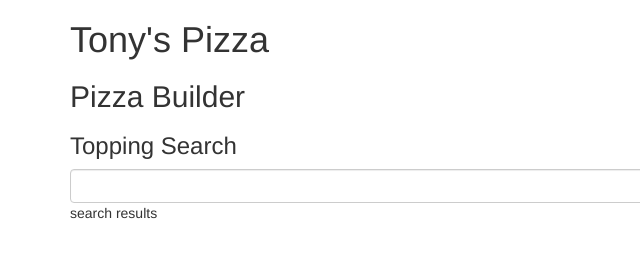
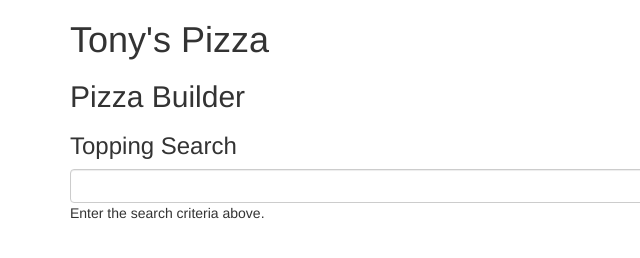
Before and after one commit to LeroyChristopherDunn/Angular-JS-MOOC-2, a plain HTML site: page Angular-JS-MOOC/Mod3Lab/index.html in a window 1280 px wide. Shown: the full height of the page, 0-640 px from the left. Drawn offline with nearby package versions, Linux system fonts and the light colour scheme.

Commit message:
Dynamically changed search text depending on whether or not the user has started typing

```diff
--- a/Angular-JS-MOOC/Mod3Lab/index.html
+++ b/Angular-JS-MOOC/Mod3Lab/index.html
@@ -16,8 +16,11 @@
         <h3>Topping Search</h3>
         <input type="text" class="form-control" ng-model="model.search">
 
-        <div>
-            search results
+        <div ng-hide="model.search">
+            Enter the search criteria above.
+        </div>
+        <div ng-show="model.search">
+            Search results
         </div>
 
     </div>
```
